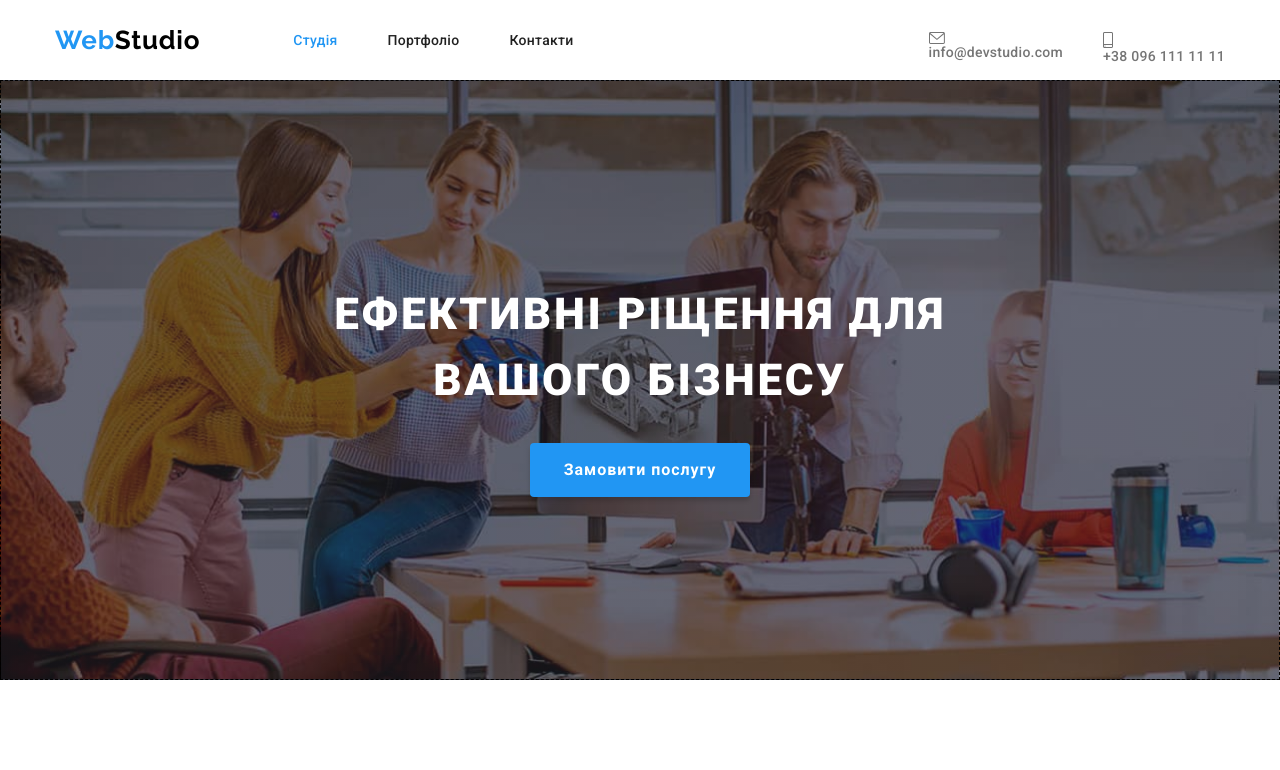
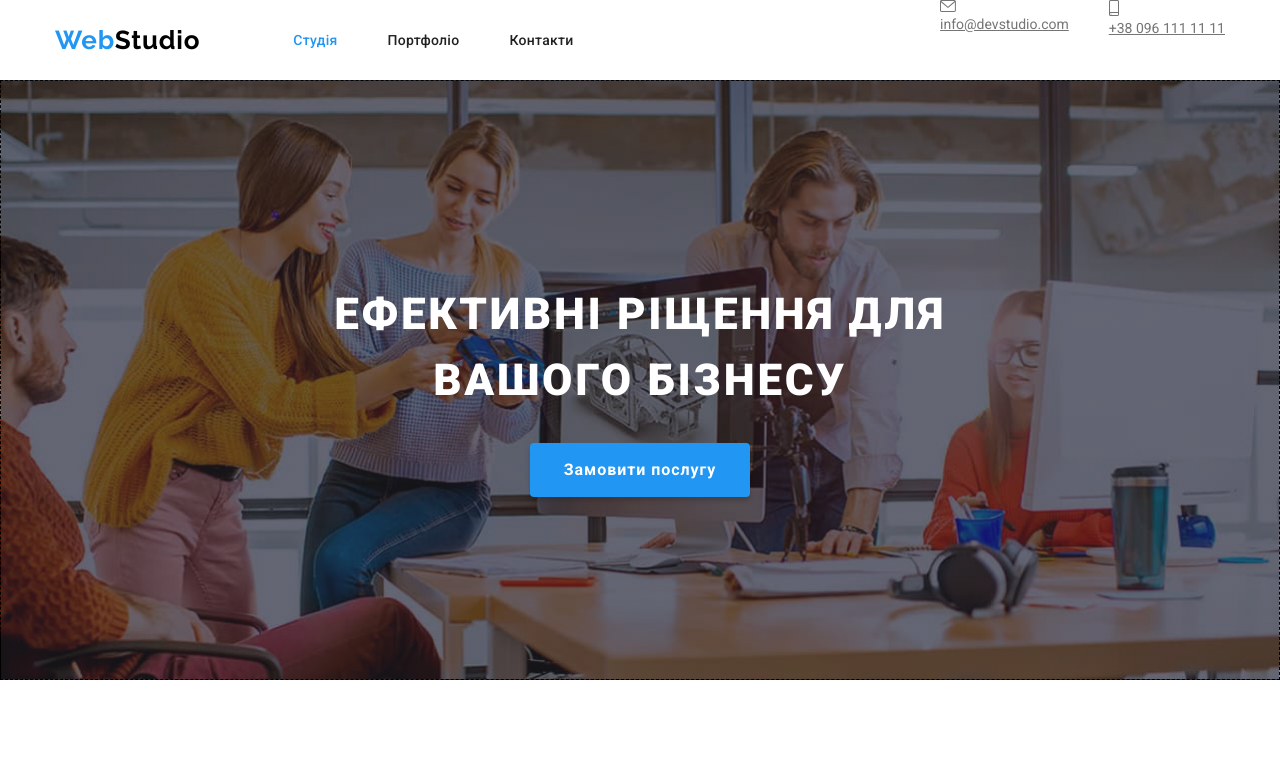
Before and after one commit to YuliaMoore/goit-markup-hw-08, a plain HTML site: page index.html in a window 1280 px wide. Shown: the top 770 px of the page. Drawn offline with nearby package versions, Linux system fonts and the light colour scheme.

Commit message:
Add files via upload

```diff
--- a/index.html
+++ b/index.html
@@ -40,12 +40,12 @@
             </nav>
             <ul class="contact">
               <li class="contact__unit">
-                <a href="mailto:info@devstudio.com" class="link contact__link"
+                <a href="mailto:info@devstudio.com" class="contact__link"
                   ><svg class="icon-envelope"><use href="./images/icons.svg#icon-envelope"></use></svg>info@devstudio.com</a
                 >
               </li >
               <li class="contact__unit">
-                <a href="tel:+380961111111" class="link contact__link"
+                <a href="tel:+380961111111" class="contact__link"
                   ><svg class="icon-tel"><use href="./images/icons.svg#icon-smartphone"></use></svg>+38 096 111 11 11</a   >
               </li>
             </ul>
--- a/sass/components/_page-header.scss
+++ b/sass/components/_page-header.scss
@@ -12,8 +12,13 @@
     display: flex;
     height: 60px;
 
+
     @include tablet {
-    height: 80px;}
+    height: 80px;
+    align-items: center;}
+    @include desktop {
+      align-items: baseline;
+    }
   }
 
  .main-nav {
@@ -132,7 +137,9 @@ margin-left: 93px;
 .contact {
   display: none;
     @media screen and (min-width: 768px) {
-      margin-left: 96px;
+      display: block;
+      // margin-left: 96px;
+      margin-left: auto;
     }
 
     @media screen and (min-width: 1200px) {
@@ -147,11 +154,24 @@ margin-left: 93px;
     display: flex;
     justify-items: center;
     gap: 40px;
+    @media screen and (min-width: 768px) {
+      margin-bottom: 10px;}
     }
 
 .contact__link{
   color: var(--maintxt-color);
-  transition: color 250ms var(--timing-function);}
+  display: flex;
+  cursor: pointer;
+  text-decoration: none;
+  font-weight: 500;
+  font-size: 12px;
+  line-height: calc(14 / 12);
+  letter-spacing: 0.02em;
+  transition: color 250ms var(--timing-function);
+
+&:not(:last-child){
+  gap: 10px;}
+}
 
   .icon-envelope,
   .icon-tel {
@@ -169,6 +189,7 @@ margin-left: 93px;
     .icon-envelope {
       width: 16px;
       height: 12px;
+      display: flex;
       }
 
     .icon-tel {
```
Also changed, not shown: sass/components/_footer.scss (+6 -2 lines).
